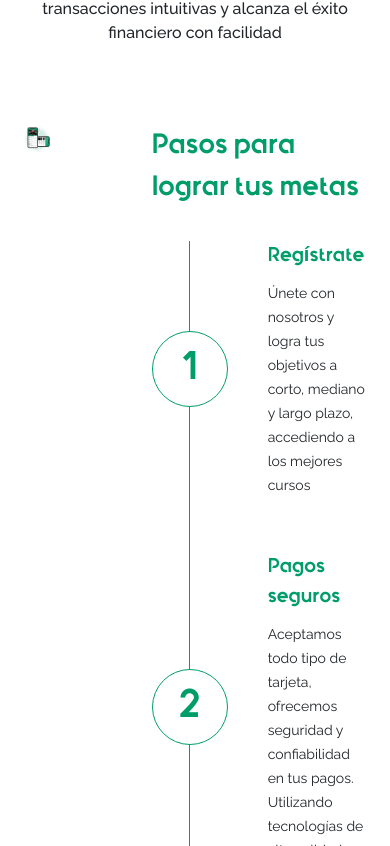
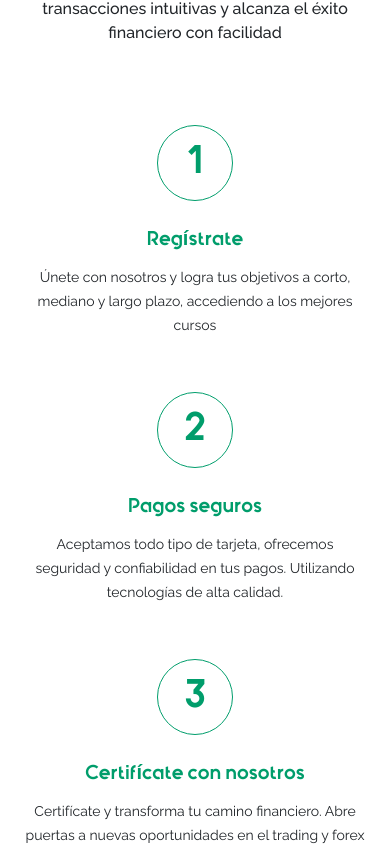
Before and after one commit to jsandev/js-trading-forex, a Vue app: page / in a window 390 px wide. Shown: the part 3918-4764 px from the top of the page. Built offline with nearby package versions, Linux system fonts and the light colour scheme.

Commit message:
feat: Add responsive design to how works section

```diff
--- a/src/components/HowWorks.vue
+++ b/src/components/HowWorks.vue
@@ -12,8 +12,10 @@
       </p>
     </div>
 
-    <div class="w-full flex items-start justify-center gap-[6.25rem]">
-      <div class="w-full max-w-[38.75rem]">
+    <div
+      class="w-full flex flex-col-reverse lg:flex-row items-center lg:items-start justify-center gap-[6.25rem]"
+    >
+      <div class="w-full max-w-[400px] lg:max-w-[38.75rem]">
         <img
           class="w-full object-cover"
           src="../assets/images/howworks.webp"
@@ -21,48 +23,66 @@
         />
       </div>
 
-      <div class="flex flex-col items-start gap-[2rem]">
-        <h3 class="text-[1.75rem] text-primary">Pasos para lograr tus metas</h3>
+      <div class="w-full max-w-[30rem] flex flex-col items-center lg:items-start gap-[2rem]">
+        <h3 class="hidden lg:inline-flex text-[1.75rem] text-primary">
+          Pasos para lograr tus metas
+        </h3>
         <div class="relative flex flex-col gap-[3.4375rem]">
-          <div class="h-full w-[0.0813rem] bg-primary absolute top-0 left-[2.3125rem] -z-[1]"></div>
+          <div
+            class="hidden lg:block h-full w-[0.0813rem] bg-primary absolute top-0 left-[2.3125rem] -z-[1]"
+          ></div>
 
-          <div class="group grid grid-cols-[4.75rem_1fr] items-center gap-[2.5rem]">
+          <div
+            class="group grid grid-cols-1 lg:grid-cols-[4.75rem_1fr] gap-[1.5rem] justify-items-center lg:items-center lg:gap-[2.5rem]"
+          >
             <div
-              class="w-[4.75rem] h-[4.75rem] bg-white rounded-full flex items-center border-[1.5px] border-primary justify-center text-primary text-[2.5rem] group-hover:bg-primary group-hover:text-white transition-colors select-none"
+              class="w-[4.75rem] h-[4.75rem] bg-white rounded-full flex items-center border-[1.5px] border-primary justify-center text-primary text-[2.5rem] lg:group-hover:bg-primary lg:group-hover:text-white transition-colors select-none"
             >
               1
             </div>
             <div class="flex flex-col gap-[0.625rem]">
-              <h6 class="text-[1.25rem] text-primary">Regístrate</h6>
-              <p class="font-raleway font-normal text-[0.875rem] text-secondary leading-[1.5rem]">
+              <h6 class="text-[1.25rem] text-primary text-center lg:text-left">Regístrate</h6>
+              <p
+                class="font-raleway font-normal text-[0.875rem] text-secondary leading-[1.5rem] text-center lg:text-left"
+              >
                 Únete con nosotros y logra tus objetivos a corto, mediano y largo plazo, accediendo
                 a los mejores cursos
               </p>
             </div>
           </div>
-          <div class="group grid grid-cols-[4.75rem_1fr] items-center gap-[2.5rem]">
+          <div
+            class="group grid grid-cols-1 lg:grid-cols-[4.75rem_1fr] gap-[1.5rem] justify-items-center lg:items-center lg:gap-[2.5rem]"
+          >
             <div
-              class="w-[4.75rem] h-[4.75rem] bg-white rounded-full flex items-center border-[0.0938rem] border-primary justify-center text-primary text-[2.5rem] group-hover:bg-primary group-hover:text-white transition-colors select-none"
+              class="w-[4.75rem] h-[4.75rem] bg-white rounded-full flex items-center border-[0.0938rem] border-primary justify-center text-primary text-[2.5rem] lg:group-hover:bg-primary lg:group-hover:text-white transition-colors select-none"
             >
               2
             </div>
             <div class="flex flex-col gap-[0.625rem]">
-              <h6 class="text-[1.25rem] text-primary">Pagos seguros</h6>
-              <p class="font-raleway font-normal text-[0.875rem] text-secondary leading-[1.5rem]">
+              <h6 class="text-[1.25rem] text-primary text-center lg:text-left">Pagos seguros</h6>
+              <p
+                class="font-raleway font-normal text-[0.875rem] text-secondary leading-[1.5rem] text-center lg:text-left"
+              >
                 Aceptamos todo tipo de tarjeta, ofrecemos seguridad y confiabilidad en tus pagos.
                 Utilizando tecnologías de alta calidad.
               </p>
             </div>
           </div>
-          <div class="group grid grid-cols-[4.75rem_1fr] items-center gap-[2.5rem]">
+          <div
+            class="group grid grid-cols-1 lg:grid-cols-[4.75rem_1fr] gap-[1.5rem] justify-items-center lg:items-center lg:gap-[2.5rem]"
+          >
             <div
-              class="w-[4.75rem] h-[4.75rem] bg-white rounded-full flex items-center border-[0.0938rem] border-primary justify-center text-primary text-[2.5rem] group-hover:bg-primary group-hover:text-white transition-colors select-none"
+              class="w-[4.75rem] h-[4.75rem] bg-white rounded-full flex items-center border-[0.0938rem] border-primary justify-center text-primary text-[2.5rem] lg:group-hover:bg-primary lg:group-hover:text-white transition-colors select-none"
             >
               3
             </div>
             <div class="flex flex-col gap-[0.625rem]">
-              <h6 class="text-[1.25rem] text-primary">Certifícate con nosotros</h6>
-              <p class="font-raleway font-normal text-[0.875rem] text-secondary leading-[1.5rem]">
+              <h6 class="text-[1.25rem] text-primary text-center lg:text-left">
+                Certifícate con nosotros
+              </h6>
+              <p
+                class="font-raleway font-normal text-[0.875rem] text-secondary leading-[1.5rem] text-center lg:text-left"
+              >
                 Certifícate y transforma tu camino financiero. Abre puertas a nuevas oportunidades
                 en el trading y forex
               </p>
```
